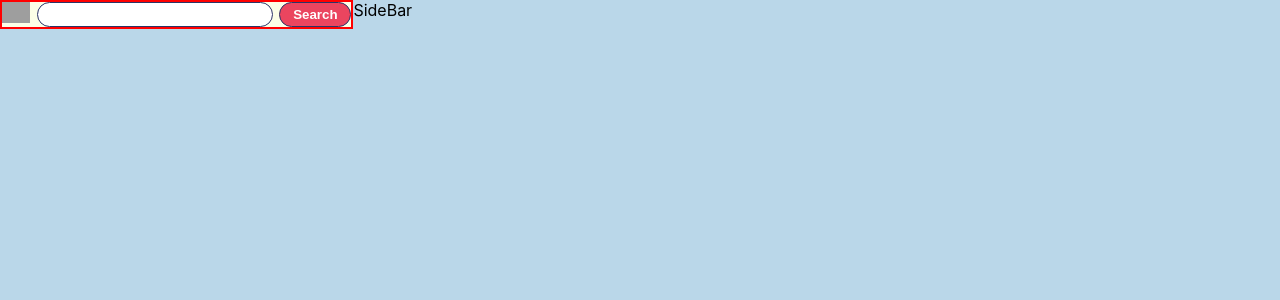
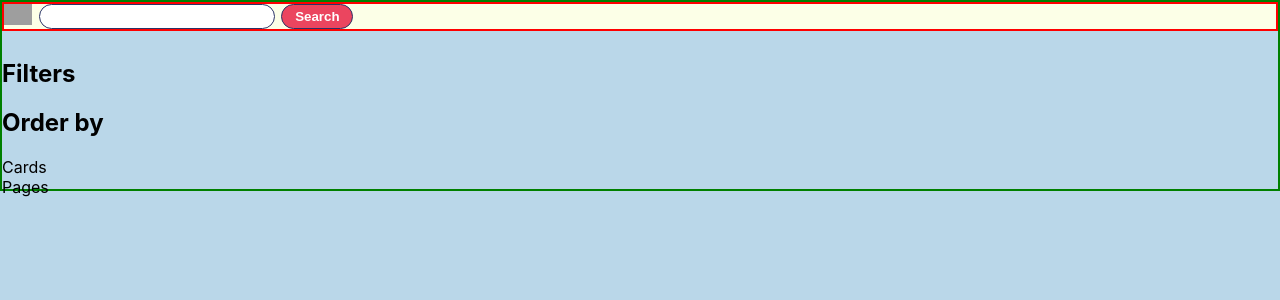
Before and after one commit to neortegab/pokemons, a React (Create React App) app in the folder client/: page /home in a window 1280 px wide. Shown: the top 300 px of the page. Built offline with nearby package versions, Linux system fonts and the light colour scheme; grey boxes are pictures that could not be loaded.

Commit message:
Created main components for Home page

```diff
--- a/client/src/components/pages/Home.jsx
+++ b/client/src/components/pages/Home.jsx
@@ -1,6 +1,9 @@
 import React from 'react'
 import NavBar from './HomeComponents/NavBar'
 import SideBar from './HomeComponents/SideBar';
+import Cards from './HomeComponents/Cards';
+import Pages from './HomeComponents/Pages';
+import './HomeComponents/styles/Home.css'
 
 export default function Home() {
 
@@ -9,9 +12,15 @@ export default function Home() {
   }
 
   return (
-    <>
-      <NavBar searchPokemon={searchPokemon}/>
-      <SideBar/>
-    </>
+    <div className='home-container'>
+      <div>
+        <NavBar searchPokemon={searchPokemon}/>
+      </div>
+      <div>
+        <SideBar/>
+        <Cards/>
+        <Pages />
+      </div>
+    </div>
   )
 }
--- /dev/null
+++ b/client/src/components/pages/HomeComponents/Cards.jsx
@@ -0,0 +1,7 @@
+import React from 'react'
+
+export default function Cards() {
+  return (
+    <div>Cards</div>
+  )
+}
--- /dev/null
+++ b/client/src/components/pages/HomeComponents/Pages.jsx
@@ -0,0 +1,7 @@
+import React from 'react'
+
+export default function Pages() {
+  return (
+    <div>Pages</div>
+  )
+}
--- a/client/src/components/pages/HomeComponents/SideBar.jsx
+++ b/client/src/components/pages/HomeComponents/SideBar.jsx
@@ -2,6 +2,10 @@ import React from 'react'
 
 export default function SideBar() {
   return (
-    <div>SideBar</div>
+    <div>
+        <h2>Filters</h2>
+
+        <h2>Order by</h2>
+    </div>
   )
 }
--- /dev/null
+++ b/client/src/components/pages/HomeComponents/styles/Home.css
@@ -0,0 +1,6 @@
+.home-container{
+    border: 2px solid green;
+    display: grid;
+    grid-template-rows: 20% 80%;
+    width: 100%;
+}
```
